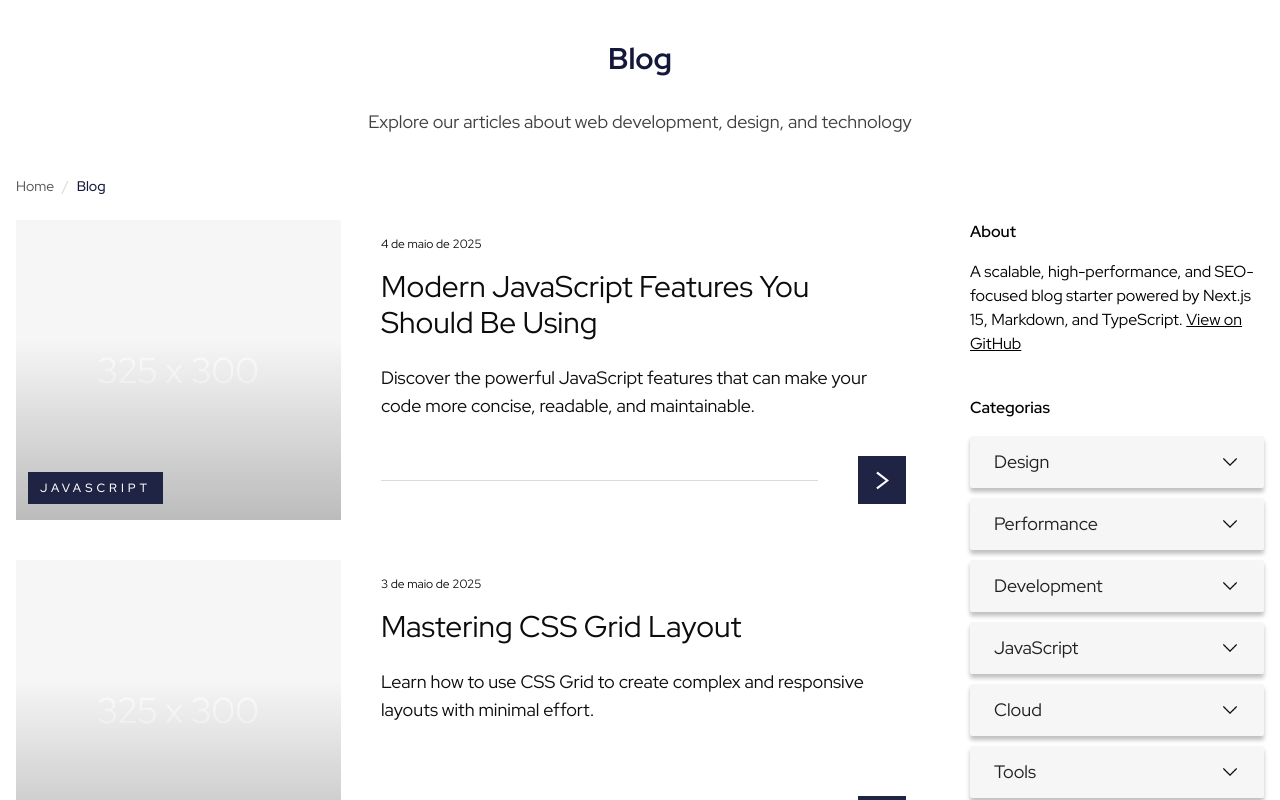
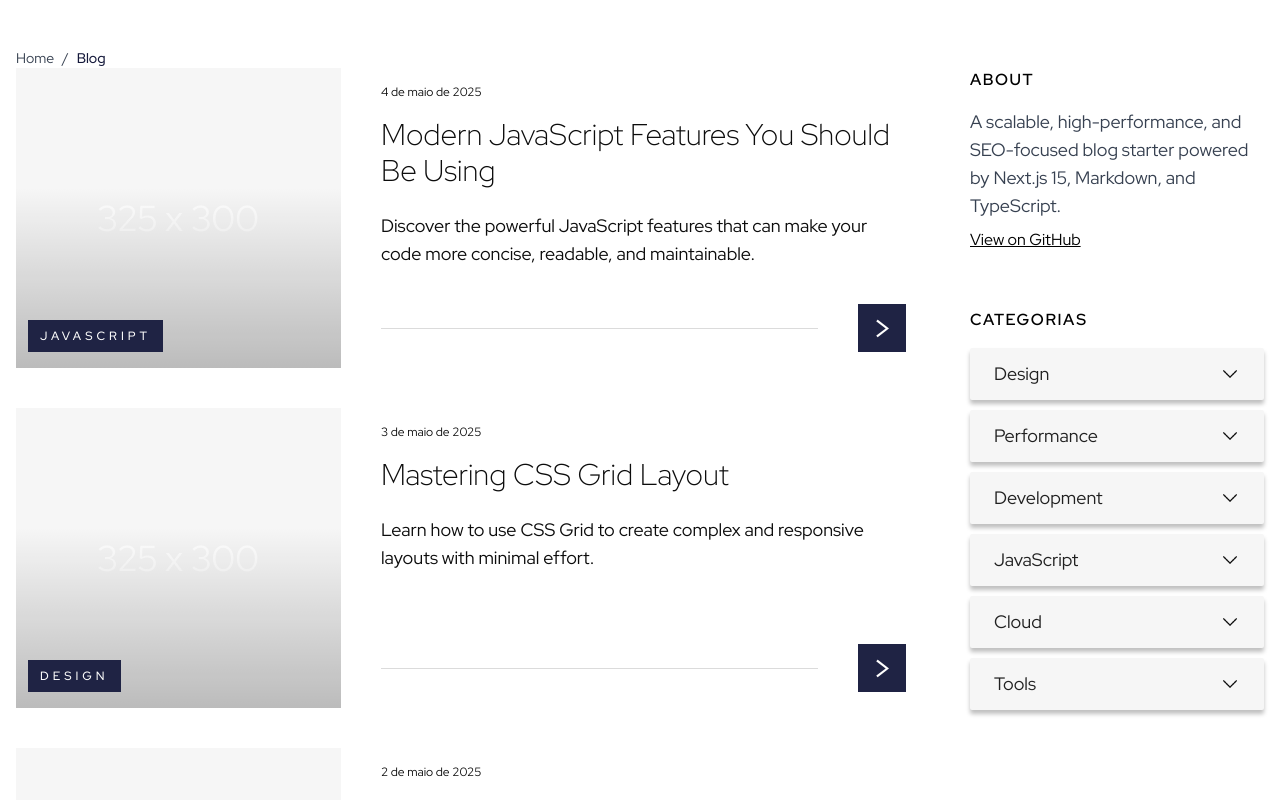
Before and after one commit to victornns/nextjs-markdown-blog-starter, a Next.js app: page /blog in a window 1280 px wide. Shown: the top 800 px of the page. Built offline with nearby package versions, Linux system fonts and the light colour scheme.

Commit message:
style: update

```diff
--- a/src/app/blog/[category]/[slug]/page.tsx
+++ b/src/app/blog/[category]/[slug]/page.tsx
@@ -90,20 +90,20 @@ export default async function PostPage({ params }: PageProps) {
     <>
       <header>
         <div className="container">
-          <Breadcrumb items={breadcrumbItems} className="!mt-10" />
+          <Breadcrumb items={breadcrumbItems} />
 
-          {post.title && <h1 className="text-4xl font-bold mb-6 text-brand">{post.title}</h1>}
+          {post.title && <h1 className="text-3xl lg:text-5xl xl:text-6xl font-light !leading-tight mb-8 xl:mb-10">{post.title}</h1>}
 
-          <div className="flex flex-col lg:flex-row gap-4 items-center">
+          <div className="flex flex-col lg:flex-row gap-4 items-start lg:items-center">
             {/* category label */}
-            <Link href={`/blog/${post.category}`} className="bg-brand uppercase text-white text-base px-6 py-2 font-medium tracking-[4px]">
+            <Link href={`/blog/${post.category}`} className="bg-primary uppercase text-white text-base px-6 py-2 font-medium tracking-[4px]">
               {categoryData?.name || post.category}
             </Link>
 
             {/* reading time */}
             <div className="flex flex-row gap-2 items-center">
               <time className="text-xs">{formattedDate}</time>
-              <span className="text-gray-400">•</span>
+              <span className="text-secondary">•</span>
               <span className="text-xs">
                 {post.readingTimeMinutes} {post.readingTimeMinutes > 1 ? "minutos" : "minuto"} de leitura
               </span>
--- a/src/app/blog/[category]/page.tsx
+++ b/src/app/blog/[category]/page.tsx
@@ -79,13 +79,13 @@ export default async function CategoryPage({ params, searchParams }: PageProps)
 
   return (
     <>
-      <div className="container py-14">
-        <div>
-          <span className="text-sm uppercase font-medium text-gray-500">{categoryData.name}</span>
-          <h1 className="text-4xl font-bold mb-6 text-brand">Últimos Artigos</h1>
+      <div className="container">
+        <Breadcrumb items={breadcrumbItems} />
+
+        <div className="mb-10">
+          <h1 className="text-4xl font-bold">{categoryData.name}</h1>
+          <p className="uppercase text-sm font-medium text-primary mt-2">Últimos Artigos</p>
         </div>
-
-        <Breadcrumb items={breadcrumbItems} />
 
         <div className="grid grid-cols-1 lg:grid-cols-4 gap-6 lg:gap-10">
           <div className="lg:col-span-3">
--- a/src/app/blog/_components/Breadcrumb.tsx
+++ b/src/app/blog/_components/Breadcrumb.tsx
@@ -13,23 +13,23 @@ interface BreadcrumbProps extends HTMLAttributes<HTMLElement> {
 
 export default function Breadcrumb({ items, className, ...props }: BreadcrumbProps) {
   return (
-    <nav className={`flex mb-6 mt-2 ${className || ""}`} aria-label="Breadcrumb" {...props}>
+    <nav className={`flex mb-0 mt-2 ${className || ""}`} aria-label="Breadcrumb" {...props}>
       <ol className="flex items-center flex-wrap text-sm">
         <li className="flex items-center">
-          <Link href="/" className="text-neutral-600 hover:text-neutral-800 transition-colors">
+          <Link href="/" className="text-secondary hover:text-secondary transition-colors">
             Home
           </Link>
         </li>
 
         {items.map((item) => (
           <li key={item.href} className="flex items-center">
-            <span className="mx-2 text-neutral-300">/</span>
+            <span className="mx-2 text-secondary">/</span>
             {item.current ? (
-              <span className="text-brand font-medium" aria-current="page">
+              <span className="text-primary font-medium" aria-current="page">
                 {item.name}
               </span>
             ) : (
-              <Link href={item.href} className="text-neutral-600 hover:text-neutral-800 transition-colors">
+              <Link href={item.href} className="text-secondary hover:text-secondary transition-colors">
                 {item.name}
               </Link>
             )}
--- a/src/app/blog/_components/CategoryList.tsx
+++ b/src/app/blog/_components/CategoryList.tsx
@@ -20,8 +20,8 @@ export default function CategoryList({ data }: CategoryListProps) {
   return (
     <div className="">
       <div className="flex flex-row sm:items-center gap-2 justify-between mb-4">
-        <p className="font-semibold">Categorias</p>
-        <Link href="/blog" className={`${pathname === "/blog" ? "hidden" : ""} uppercase text-gray-500 underline text-xs font-medium`}>
+        <p className="font-semibold uppercase tracking-widest">Categorias</p>
+        <Link href="/blog" className={`${pathname === "/blog" ? "hidden" : ""} uppercase text-secondary underline text-xs font-medium`}>
           Ver todos
         </Link>
       </div>
@@ -45,14 +45,14 @@ export default function CategoryList({ data }: CategoryListProps) {
                   <li key={post.slug} className={`list-none mb-2`}>
                     <Link
                       href={`/blog/${category.slug}/${post.slug}`}
-                      className={`${pathname === `/blog/${category.slug}/${post.slug}` ? "pointer-events-none !no-underline text-brand font-semibold" : ""} text-base relative before:content-['>'] before:absolute before:-left-4 before:top-0 before:font-semibold`}
+                      className={`${pathname === `/blog/${category.slug}/${post.slug}` ? "pointer-events-none !no-underline text-primary font-semibold" : ""} text-base relative before:content-['>'] before:absolute before:-left-4 before:top-0 before:font-semibold`}
                     >
                       {post.title}
                     </Link>
                   </li>
                 ))}
 
-                <Link href={`/blog/${category.slug}`} className={`${pathname === `/blog/${category.slug}` ? "hidden" : ""} mt-4 block uppercase text-gray-500 underline text-xs font-medium`}>
+                <Link href={`/blog/${category.slug}`} className={`${pathname === `/blog/${category.slug}` ? "hidden" : ""} mt-4 block uppercase text-secondary underline text-xs font-medium`}>
                   Ver todos
                 </Link>
               </ul>
--- a/src/app/blog/_components/PostCard.tsx
+++ b/src/app/blog/_components/PostCard.tsx
@@ -31,17 +31,17 @@ export default function PostCard({ post }: PostCardProps) {
               : {}
           }
         >
-          <span className="absolute bottom-4 left-3 bg-brand uppercase text-white text-xs px-3 py-2 font-medium tracking-[4px] overflow-hidden">{category?.name || post.category}</span>
+          <span className="absolute bottom-4 left-3 bg-primary uppercase text-white text-xs px-3 py-2 font-medium tracking-[4px] overflow-hidden">{category?.name || post.category}</span>
         </div>
 
         <div className="w-full py-4 px-2 xl:px-10 flex flex-col">
           <time className="text-xs">{formattedDate}</time>
-          <h3 className="text-3xl mt-4 mb-6">{post.title}</h3>
+          <h3 className="text-3xl mt-4 mb-6 font-thin">{post.title}</h3>
           <p className="md:text-lg">{post.excerpt}</p>
 
           <div className="flex flex-row gap-10 items-center mt-auto">
             <div className="w-full h-[1px] bg-[#dadada]" />
-            <div className="flex items-center justify-center w-full max-w-12 h-12 bg-brand">
+            <div className="flex items-center justify-center w-full max-w-12 h-12 bg-primary">
               <span className="text-white text-4xl">{">"}</span>
             </div>
           </div>
--- a/src/app/blog/_components/PostList.tsx
+++ b/src/app/blog/_components/PostList.tsx
@@ -1,5 +1,5 @@
-import { Post } from '../_types/post';
-import PostCard from './PostCard';
+import { Post } from "../_types/post";
+import PostCard from "./PostCard";
 
 interface PostListProps {
   posts: Post[];
@@ -9,7 +9,7 @@ export default function PostList({ posts }: PostListProps) {
   if (posts.length === 0) {
     return (
       <div className="text-center py-16 border border-dashed border-neutral-300 bg-neutral-50">
-                <h2 className="text-lg font-medium text-neutral-600">Nenhuma postagem encontrada</h2>
+        <h2 className="text-lg text-secondary">Nenhuma postagem encontrada</h2>
       </div>
     );
   }
--- a/src/app/blog/page.tsx
+++ b/src/app/blog/page.tsx
@@ -41,12 +41,6 @@ export default async function BlogPage({ searchParams }: PageProps) {
 
   return (
     <div className="container mx-auto px-4 py-10">
-      <header className="mb-10 text-center">
-        <h1 className="text-3xl font-bold mb-3 text-brand">Blog</h1>
-        <div className="w-16 h-1 bg-primary-600 mx-auto mb-4"></div>
-        <p className="text-lg text-neutral-700 max-w-2xl mx-auto">Explore our articles about web development, design, and technology</p>
-      </header>
-
       <Breadcrumb items={breadcrumbItems} />
 
       <div className="grid grid-cols-1 lg:grid-cols-4 gap-6">
@@ -56,10 +50,10 @@ export default async function BlogPage({ searchParams }: PageProps) {
         </div>
 
         <div className="lg:col-span-1">
-          <div className="mb-10">
-            <p className="font-semibold mb-4">About</p>
-            <p>
-              A scalable, high-performance, and SEO-focused blog starter powered by Next.js 15, Markdown, and TypeScript.{" "}
+          <div className="mb-14">
+            <p className="font-semibold uppercase tracking-widest mb-4">About</p>
+            <p className="">
+              <span className="text-lg text-secondary block mb-2">A scalable, high-performance, and SEO-focused blog starter powered by Next.js 15, Markdown, and TypeScript. </span>
               <a href="https://github.com/victornns/nextjs-markdown-blog-starter" target="_blank" rel="noopener noreferrer" className="text-primary-600 hover:text-primary-700 underline">
                 View on GitHub
               </a>
--- a/src/app/globals.css
+++ b/src/app/globals.css
@@ -5,7 +5,8 @@
 :root {
   --background: #ffffff;
   --foreground: #000000;
-  --brand-color: #14183A;
+  --primary-color: #14183A;
+  --secondary-color: #374151;
 }
 
 html {
--- a/src/app/page.tsx
+++ b/src/app/page.tsx
@@ -1,22 +1,20 @@
 import Link from "next/link";
 
 export default function Home() {
-  return (<>
+  return (
+    <>
       <section className="py-16">
         <div className="container">
           <div className="flex flex-col justify-center items-center text-center max-w-3xl mx-auto">
-          <h1 className="text-3xl md:text-4xl font-bold mb-4 text-neutral-900">
-            Next.js Markdown Blog Starter
-          </h1>
+            <h1 className="text-3xl md:text-4xl font-bold mb-4 text-secondary">Next.js Markdown Blog Starter</h1>
             <div className="w-16 h-1 bg-primary-600 mx-auto mb-6"></div>
-          <p className="text-neutral-700 mb-8 text-lg">
-            A professional, modern blog platform built with Next.js and Markdown
-          </p>
+            <p className="text-secondary mb-8 text-lg">A professional, modern blog platform built with Next.js and Markdown</p>
             <Link href="/blog" className="btn btn-primary">
               Explore Blog
             </Link>
           </div>
         </div>
       </section>
-  </>)
+    </>
+  );
 }
--- a/tailwind.config.ts
+++ b/tailwind.config.ts
@@ -13,7 +13,8 @@ export default {
         sans: ["var(--font-red-hat-display)"],
       },
       colors: {
-        brand: "var(--brand-color)",
+        primary: "var(--primary-color)",
+        secondary: "var(--secondary-color)",
       },
     },
   },
```
Also changed, not shown: src/app/blog/_components/Pagination.tsx (+9 -22 lines). Lines whose indentation alone changed are shown as unchanged.
